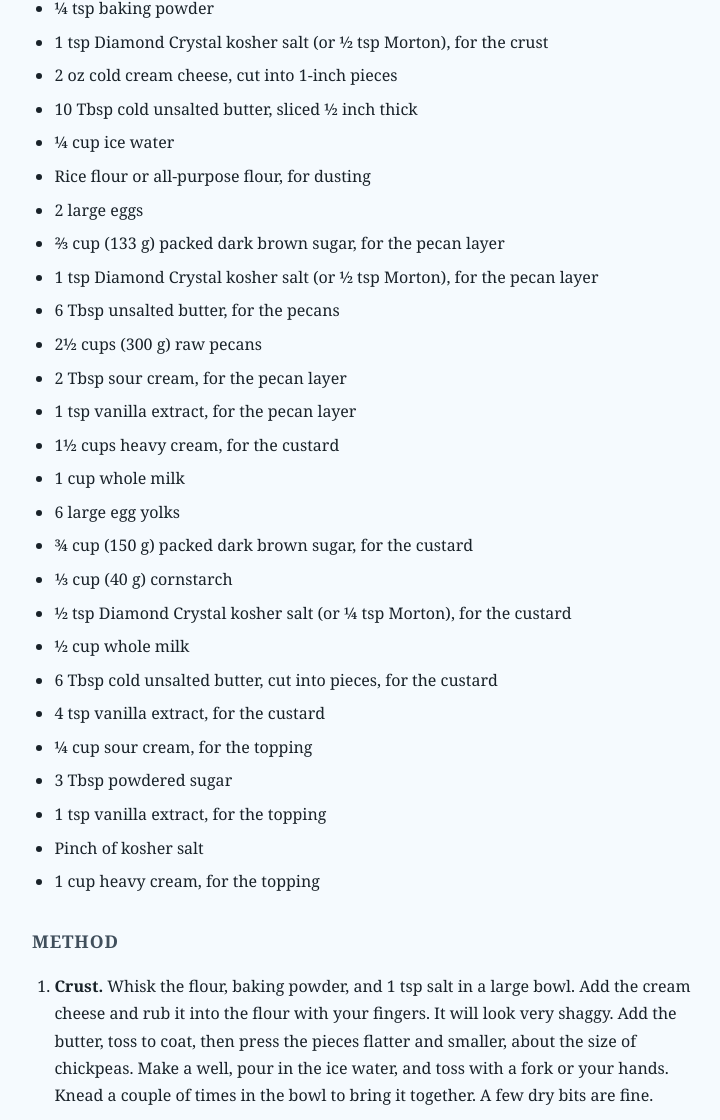
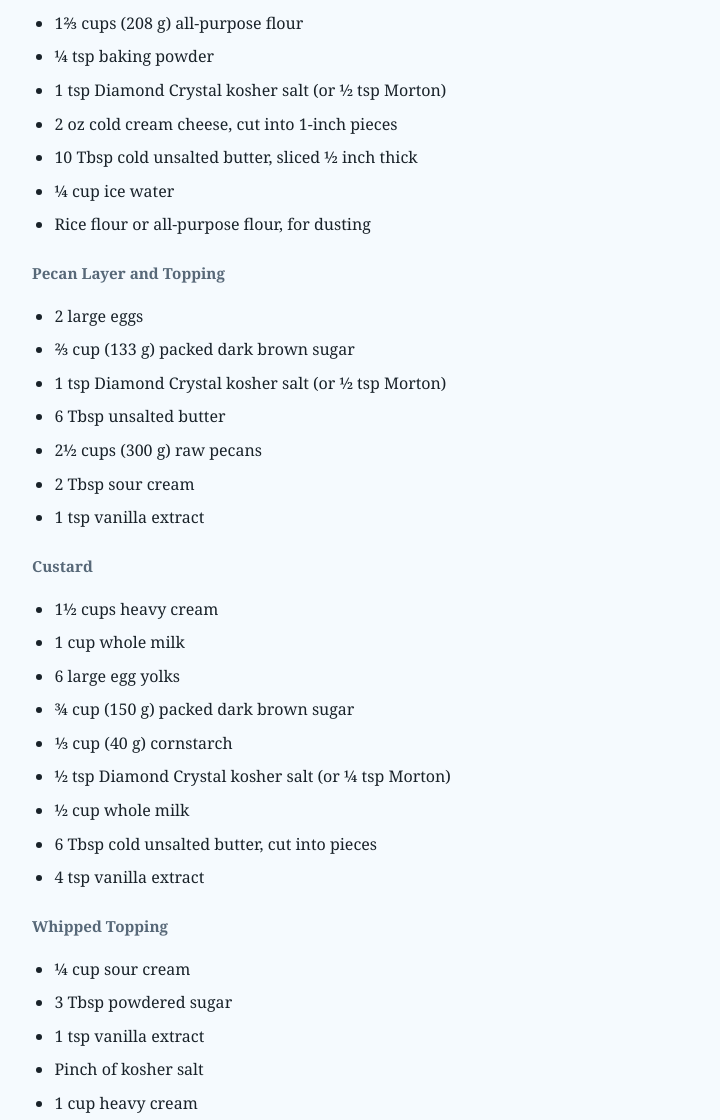
Before and after one commit to klpontz/cooking, a plain HTML site: page public/recipes/2026-11-21-pecan-cream-pie.html in a window 1280 px wide. Shown: the part 250-1370 px from the top of the page, without its empty margins (268-988 px from the left). Drawn offline with Linux system fonts and the light colour scheme.

Commit message:
docs: group Pecan Cream Pie ingredients by part
Co-Authored-By: Claude Opus 5.5 <noreply@anthropic.com>
Claude-Session: https://claude.ai/code/session_018ZB2r4nw5JcGdBzc6LUZeM

```diff
--- a/public/recipes/2026-11-21-pecan-cream-pie.html
+++ b/public/recipes/2026-11-21-pecan-cream-pie.html
@@ -32,6 +32,7 @@
     h1 { font-size: 1.8rem; padding-bottom: 8px; margin-bottom: 0.3rem; background: linear-gradient(to right, var(--spark) 0 3rem, var(--c900) 3rem) left bottom / 100% 2px no-repeat; }
     .meta { font-size: 0.85rem; color: var(--c600); margin-bottom: 2rem; }
     h2 { font-size: 1.1rem; margin-top: 2rem; color: var(--c700); text-transform: uppercase; letter-spacing: 0.05em; }
+    h3 { font-size: 0.95rem; margin: 1.4rem 0 0.3rem; color: var(--c600); }
     ul, ol { padding-left: 1.4rem; }
     li { margin-bottom: 0.4rem; }
     .note { border-left: 3px solid var(--c200); padding-left: 1rem; margin: 1.5rem 0; font-size: 0.95rem; color: var(--c700); }
@@ -56,35 +57,45 @@
   <p class="meta">2026-11-21 &middot; Serves 8</p>
 
   <h2>Ingredients</h2>
+  <h3>Crust</h3>
   <ul>
     <li>1⅔ cups (208 g) all-purpose flour</li>
     <li>¼ tsp baking powder</li>
-    <li>1 tsp Diamond Crystal kosher salt (or ½ tsp Morton), for the crust</li>
+    <li>1 tsp Diamond Crystal kosher salt (or ½ tsp Morton)</li>
     <li>2 oz cold cream cheese, cut into 1-inch pieces</li>
     <li>10 Tbsp cold unsalted butter, sliced ½ inch thick</li>
     <li>¼ cup ice water</li>
     <li>Rice flour or all-purpose flour, for dusting</li>
+  </ul>
+  <h3>Pecan Layer and Topping</h3>
+  <ul>
     <li>2 large eggs</li>
-    <li>⅔ cup (133 g) packed dark brown sugar, for the pecan layer</li>
-    <li>1 tsp Diamond Crystal kosher salt (or ½ tsp Morton), for the pecan layer</li>
-    <li>6 Tbsp unsalted butter, for the pecans</li>
+    <li>⅔ cup (133 g) packed dark brown sugar</li>
+    <li>1 tsp Diamond Crystal kosher salt (or ½ tsp Morton)</li>
+    <li>6 Tbsp unsalted butter</li>
     <li>2½ cups (300 g) raw pecans</li>
-    <li>2 Tbsp sour cream, for the pecan layer</li>
-    <li>1 tsp vanilla extract, for the pecan layer</li>
-    <li>1½ cups heavy cream, for the custard</li>
+    <li>2 Tbsp sour cream</li>
+    <li>1 tsp vanilla extract</li>
+  </ul>
+  <h3>Custard</h3>
+  <ul>
+    <li>1½ cups heavy cream</li>
     <li>1 cup whole milk</li>
     <li>6 large egg yolks</li>
-    <li>¾ cup (150 g) packed dark brown sugar, for the custard</li>
+    <li>¾ cup (150 g) packed dark brown sugar</li>
     <li>⅓ cup (40 g) cornstarch</li>
-    <li>½ tsp Diamond Crystal kosher salt (or ¼ tsp Morton), for the custard</li>
+    <li>½ tsp Diamond Crystal kosher salt (or ¼ tsp Morton)</li>
     <li>½ cup whole milk</li>
-    <li>6 Tbsp cold unsalted butter, cut into pieces, for the custard</li>
-    <li>4 tsp vanilla extract, for the custard</li>
-    <li>¼ cup sour cream, for the topping</li>
+    <li>6 Tbsp cold unsalted butter, cut into pieces</li>
+    <li>4 tsp vanilla extract</li>
+  </ul>
+  <h3>Whipped Topping</h3>
+  <ul>
+    <li>¼ cup sour cream</li>
     <li>3 Tbsp powdered sugar</li>
-    <li>1 tsp vanilla extract, for the topping</li>
+    <li>1 tsp vanilla extract</li>
     <li>Pinch of kosher salt</li>
-    <li>1 cup heavy cream, for the topping</li>
+    <li>1 cup heavy cream</li>
   </ul>
 
   <h2>Method</h2>
```
